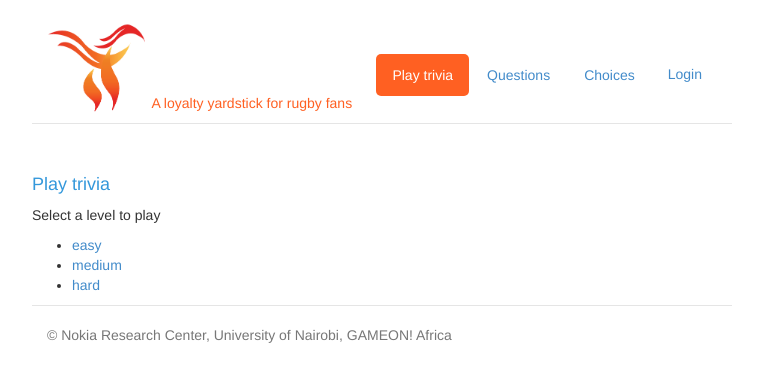
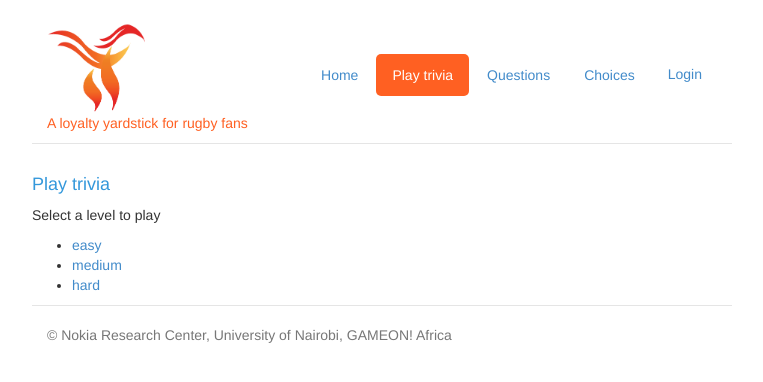
Before and after one commit to gameon-2013/truefan, a Django app: page /trivia/ in a window 1280 px wide. Shown: the top 382 px of the page, without its empty margins (258-1021 px from the left). Run offline with Django 3.2, Linux system fonts and the light colour scheme; data comes from the database, SQL or seed files in the repository; some libraries are stand-ins or nearby versions.

Commit message:
Adding home link to trivia

```diff
--- a/trivia/templates/trivia/base.html
+++ b/trivia/templates/trivia/base.html
@@ -2,6 +2,9 @@
 
 {% block title %}Trivia - {% block trivia_title %}{% endblock %} {% endblock %}
 {% block nav %}
+    <li>
+        <a class="btn" href="{% url 'home' %}">Home</a>
+    </li>
     <li {% if active_tab == 'play' %}class="active"{% endif %}>
         <a class="btn" href="{% url 'play' %}">Play trivia</a>
     </li>
```
